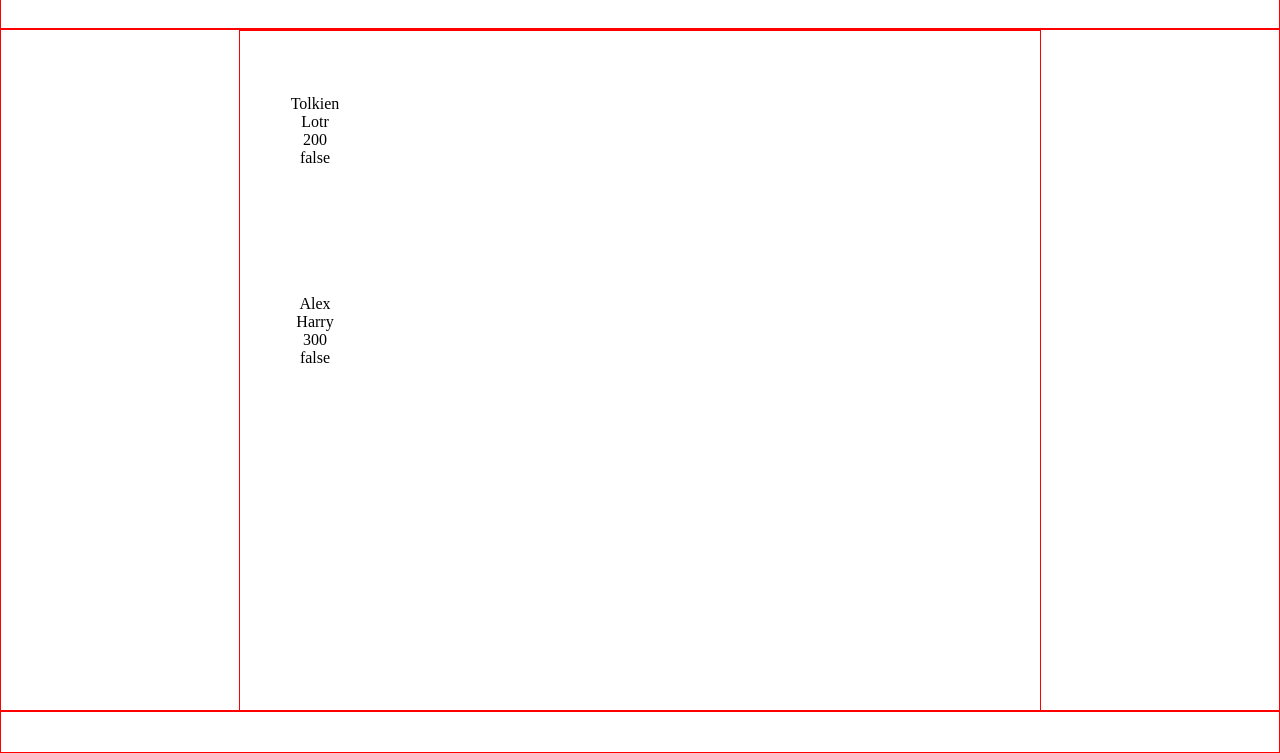
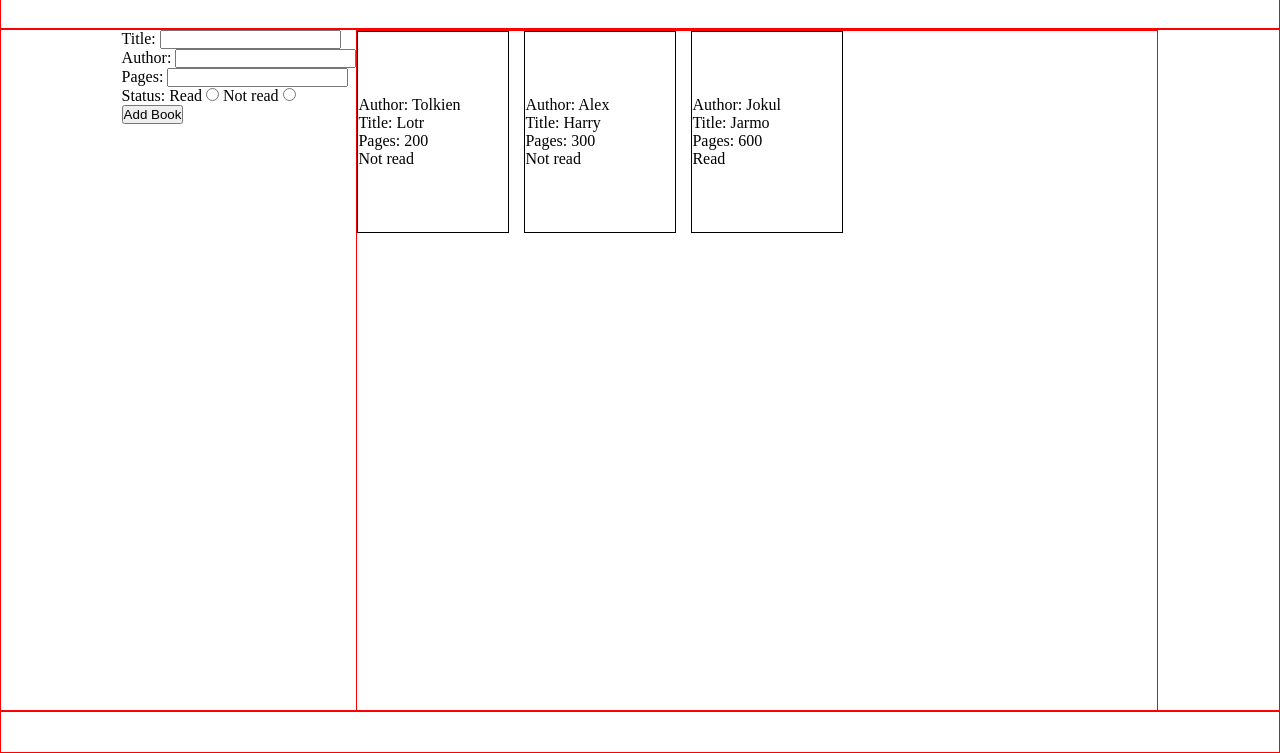
Before and after one commit to kadde92/Library, a plain HTML site: page index.html in a window 1280 px wide. Shown: the part 53-806 px from the top of the page. Drawn offline with Linux system fonts and the light colour scheme.

Commit message:
form and eventlistener button added, button needs some modifying still

```diff
--- a/app.js
+++ b/app.js
@@ -25,20 +25,15 @@ Book.prototype.changeStatus = function () {
     }
 }
 
-let ma = new Book('Lotr', 'Tolkien', 200)
-let ba = new Book('Harry', 'Alex', 300)
 
-addBookToLibrary(ma)
-addBookToLibrary(ba)
-
-console.table(myLibrary)
+// console.table(myLibrary)
 
 
 // function that loops through the array and displays the added book-objects as an individual card on the page
+function DisplayCard() {
+    const cardDiv = document.querySelector('.card-area')
 
-const cardDiv = document.querySelector('.card-area')
-
-// if (myLibrary) {
+    // if (myLibrary) {
     myLibrary.forEach(object => {
         const card = document.createElement('div')
         card.classList.add('oneCard')
@@ -48,10 +43,15 @@ const cardDiv = document.querySelector('.card-area')
         const cardPages = document.createElement('p')
         const cardIsRead = document.createElement('p')
 
-       cardAuthor.textContent = object.author
-       cardTitle.textContent = object.title
-       cardPages.textContent = object.pages
-       cardIsRead.textContent = object.isRead
+        cardAuthor.textContent = `Author: ${object.author}`
+        cardTitle.textContent = `Title: ${object.title}`
+        cardPages.textContent = `Pages: ${object.pages}`
+        // cardIsRead.textContent = object.isRead
+        if (object.isRead) {
+            cardIsRead.textContent = 'Read'
+        } else {
+            cardIsRead.textContent = 'Not read'
+        }
 
         card.appendChild(cardAuthor)
         card.appendChild(cardTitle)
@@ -61,3 +61,59 @@ const cardDiv = document.querySelector('.card-area')
 
         cardDiv.appendChild(card)
     })
+}
+
+
+
+// remove a book with a button from the book-card, so 1. add a button to the card, 2. make the button remove the book from the array
+
+
+let ma = new Book('Lotr', 'Tolkien', 200)
+let ba = new Book('Harry', 'Alex', 300)
+let ca = new Book('Jarmo', 'Jokul', 600)
+
+addBookToLibrary(ma)
+addBookToLibrary(ba)
+
+addBookToLibrary(ca)
+
+// DisplayCard()
+ca.changeStatus()
+ma.changeStatus()
+ma.changeStatus()
+// DisplayCard()
+
+// myLibrary.pop(ba)
+
+
+
+DisplayCard()
+
+
+// new book button
+
+// form for the new book
+
+// read the data from the form and add the new book to the array
+
+let formTitle = document.getElementById('title')
+let formAuthor = document.getElementById('author')
+let formPages = document.getElementById('pages')
+let formStatus = document.getElementById('status')
+
+
+function addNew() {
+    let newBook = new Book(formTitle.value, formAuthor.value, formPages.value)
+    addBookToLibrary(newBook)
+    DisplayCard()
+
+
+}
+
+
+
+// add eventlistener to the button
+
+const addBtn = document.querySelector('#addnew')
+
+addBtn.addEventListener('click',addNew)
--- a/index.html
+++ b/index.html
@@ -1,5 +1,6 @@
 <!DOCTYPE html>
 <html lang="en">
+
     <head>
         <meta charset="UTF-8">
         <meta http-equiv="X-UA-Compatible" content="IE=edge">
@@ -7,14 +8,43 @@
         <link rel="stylesheet" href="./style.css">
         <title>Lib</title>
     </head>
+
     <body>
 
-    <div class="header"></div>
+        <div class="header">
+            <h1>MyLib</h1>
+        </div>
         <div class="main-content">
+            <div class="form-container">
+                <form>
+                    <p>
+                        <label for="title">Title:</label>
+                        <input type="text" name="title" id="title">
+                    </p>
+                    <p>
+                        <label for="author">Author:</label>
+                        <input type="text" name="author" id="author">
+                    </p>
+                    <p>
+                        <label for="pages">Pages:</label>
+                        <input type="number" name="pages" id="pages" min="0">
+                    </p>
+                    <p>
+                       <span>Status:</span>
+                        <label for="read">Read</label>
+                        <input type="radio" id="status" name="status" value="read">
+
+                        <label for="notread">Not read</label>
+                        <input type="radio" id="status" name="status" value="notread">
+                    </p>
+                </form>
+                <button id="addnew">Add Book</button>
+            </div>
             <div class="card-area"></div>
         </div>
         <div class="footer"></div>
 
         <script src="./app.js"></script>
     </body>
+
 </html>
--- a/style.css
+++ b/style.css
@@ -13,6 +13,7 @@ body {
 .header {
     height: 10vh;
     border: 1px solid red;
+    text-align: center;
 }
 
 .main-content {
@@ -27,15 +28,20 @@ body {
     width: 800px;
     height: 100%;
     border: 1px solid red;
+    display: flex;
+    flex-wrap: wrap;
+    gap: 15px;
 }
 
 .oneCard {
     display: flex;
     flex-direction: column;
     justify-content: center;
-    align-items: center;
+    align-items: left;
     width: 150px;
     height: 200px;
+    border: 1px solid black;
+
 }
 
 .footer {
```
Lines whose indentation alone changed are shown as unchanged.
